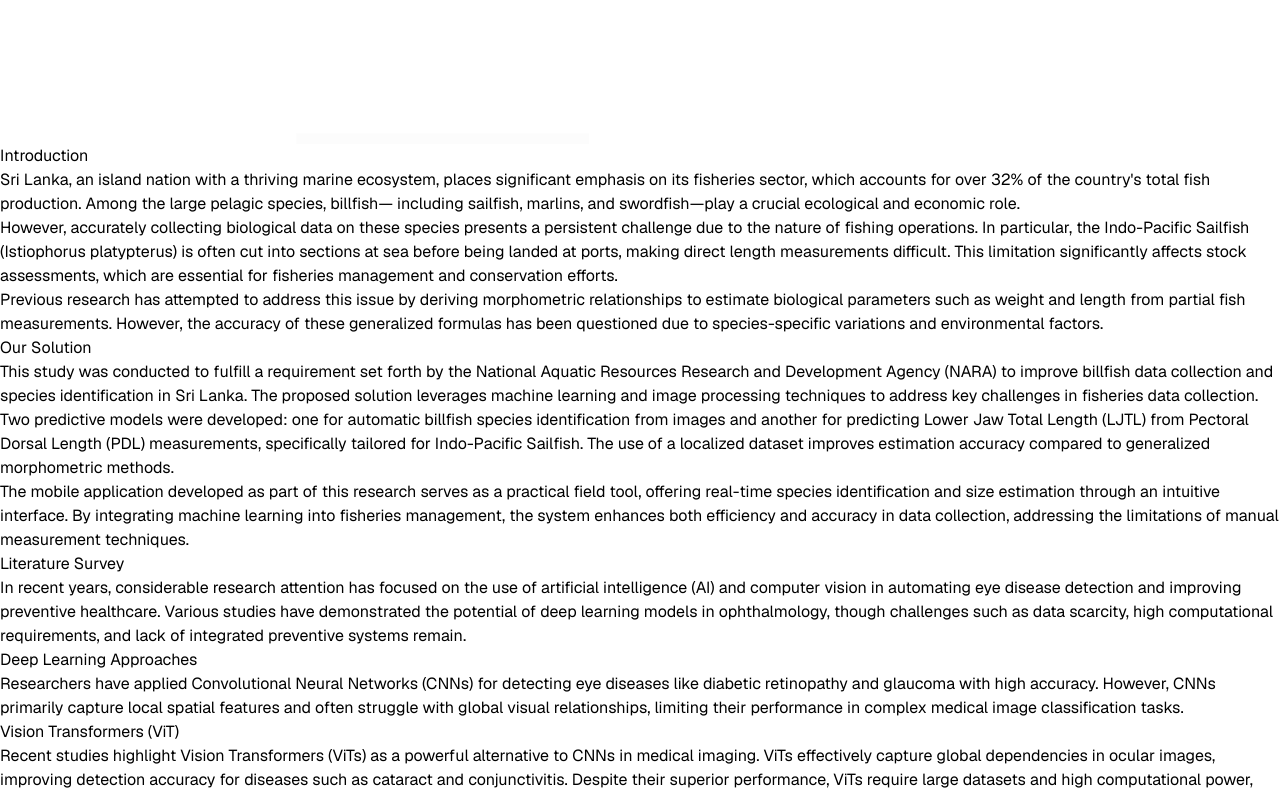
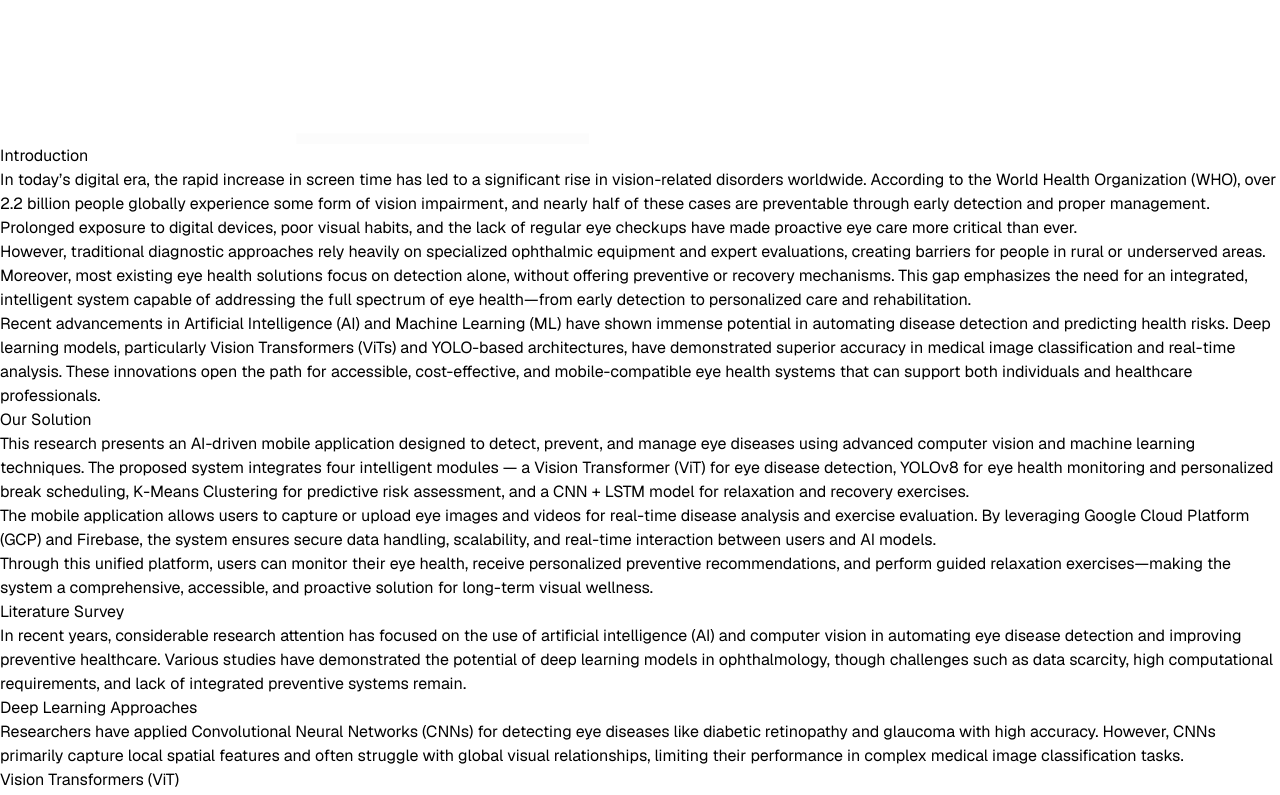
Before and after one commit to AchinthaDavidson/fish-identification-web, a Next.js app: page / in a window 1280 px wide. Shown: the part 635-1430 px from the top of the page. Built offline with nearby package versions, Linux system fonts and the light colour scheme.

Commit message:
Update index.tsx

```diff
--- a/src/pages/index.tsx
+++ b/src/pages/index.tsx
@@ -172,41 +172,40 @@ export default function Home() {
           </h2>
           <motion.div className="max-w-4xl mx-auto space-y-8 text-gray-600 leading-relaxed" variants={fadeInUp}>
             <p className="text-lg">
-              Sri Lanka, an island nation with a thriving marine ecosystem, places significant emphasis on its fisheries sector,
-              which accounts for over 32% of the country's total fish production. Among the large pelagic species, billfish—
-              including sailfish, marlins, and swordfish—play a crucial ecological and economic role.
+              In today’s digital era, the rapid increase in screen time has led to a significant rise in vision-related disorders worldwide.
+              According to the World Health Organization (WHO), over 2.2 billion people globally experience some form of vision impairment,
+              and nearly half of these cases are preventable through early detection and proper management. Prolonged exposure to digital devices,
+              poor visual habits, and the lack of regular eye checkups have made proactive eye care more critical than ever.
             </p>
             <p className="text-lg">
-              However, accurately collecting biological data on these species presents a persistent challenge due to the nature of fishing operations.
-              In particular, the Indo-Pacific Sailfish (Istiophorus platypterus) is often cut into sections at sea before being
-              landed at ports, making direct length measurements difficult. This limitation significantly affects stock assessments,
-              which are essential for fisheries management and conservation efforts.
+              However, traditional diagnostic approaches rely heavily on specialized ophthalmic equipment and expert evaluations,
+              creating barriers for people in rural or underserved areas. Moreover, most existing eye health solutions focus on detection alone,
+              without offering preventive or recovery mechanisms. This gap emphasizes the need for an integrated, intelligent system capable of
+              addressing the full spectrum of eye health—from early detection to personalized care and rehabilitation.
             </p>
             <p className="text-lg">
-              Previous research has attempted to address this issue by deriving morphometric relationships to estimate biological
-              parameters such as weight and length from partial fish measurements. However, the accuracy of these
-              generalized formulas has been questioned due to species-specific variations and environmental factors.
+              Recent advancements in Artificial Intelligence (AI) and Machine Learning (ML) have shown immense potential in automating disease detection
+              and predicting health risks. Deep learning models, particularly Vision Transformers (ViTs) and YOLO-based architectures,
+              have demonstrated superior accuracy in medical image classification and real-time analysis. These innovations open the path for accessible,
+              cost-effective, and mobile-compatible eye health systems that can support both individuals and healthcare professionals.
             </p>
             <div className="bg-blue-50 p-8 rounded-2xl border border-blue-100">
               <h3 className="text-2xl font-semibold mb-4 text-gray-900">Our Solution</h3>
               <p className="text-lg">
-                This study was conducted to fulfill a requirement set forth by the National Aquatic Resources Research and
-                Development Agency (NARA) to improve billfish data collection and species identification in Sri Lanka. The
-                proposed solution leverages machine learning and image processing techniques to address key challenges in fisheries
-                data collection.
+                This research presents an AI-driven mobile application designed to detect, prevent, and manage eye diseases using advanced computer vision
+                and machine learning techniques. The proposed system integrates four intelligent modules — a Vision Transformer (ViT) for eye disease detection,
+                YOLOv8 for eye health monitoring and personalized break scheduling, K-Means Clustering for predictive risk assessment, and a CNN + LSTM model for
+                relaxation and recovery exercises.
               </p>
             </div>
             <p className="text-lg">
-              Two predictive models were developed: one for automatic billfish species identification from images and
-              another for predicting Lower Jaw Total Length (LJTL) from Pectoral Dorsal Length (PDL) measurements, specifically
-              tailored for Indo-Pacific Sailfish. The use of a localized dataset improves estimation accuracy compared to
-              generalized morphometric methods.
+              The mobile application allows users to capture or upload eye images and videos for real-time disease
+              analysis and exercise evaluation. By leveraging Google Cloud Platform (GCP) and Firebase, the system ensures
+              secure data handling, scalability, and real-time interaction between users and AI models.
             </p>
             <p className="text-lg">
-              The mobile application developed as part of this research serves as a practical field tool, offering real-time species
-              identification and size estimation through an intuitive interface. By integrating machine learning into fisheries
-              management, the system enhances both efficiency and accuracy in data collection, addressing the limitations of
-              manual measurement techniques.
+              Through this unified platform, users can monitor their eye health, receive personalized preventive recommendations,
+              and perform guided relaxation exercises—making the system a comprehensive, accessible, and proactive solution for long-term visual wellness.
             </p>
           </motion.div>
         </div>
```
